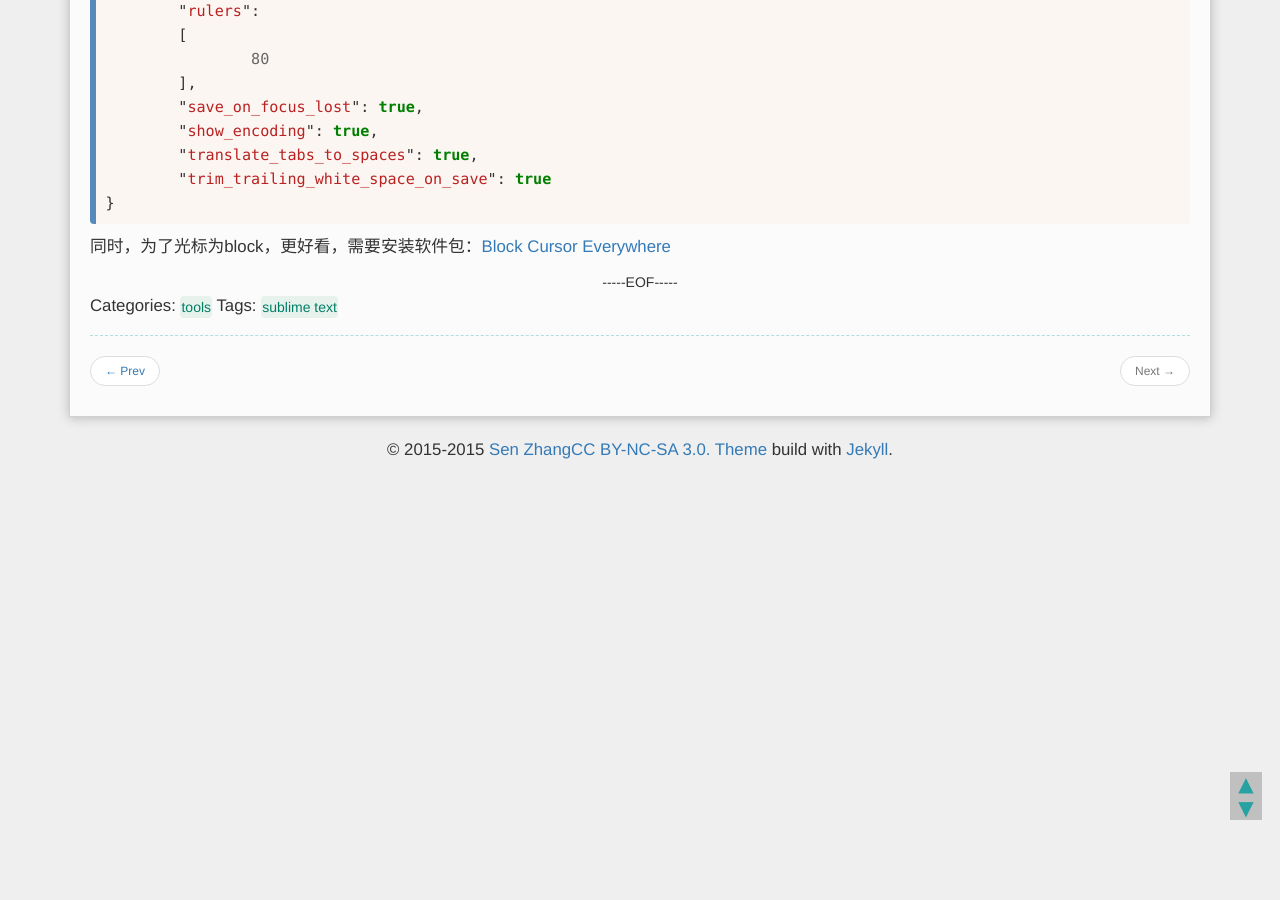
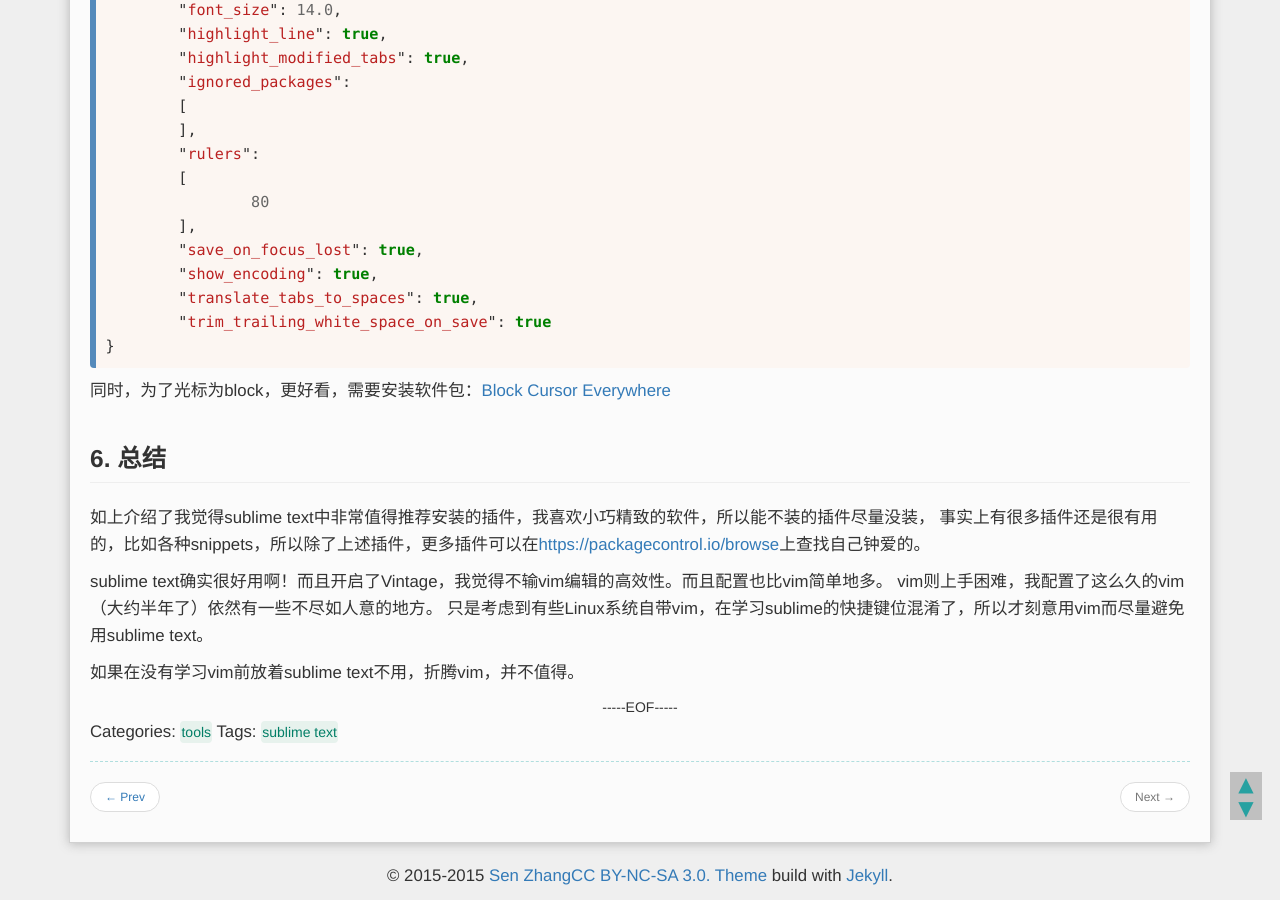
Before and after one commit to SenZhangAI/senzhangai.github.com, a Jekyll site: the page built from _posts/2015-12-01-sublime-text-3-install-setup-and-config.md, in a window 1280 px wide and 900 px high, scrolled down 4286 px. Built offline with Jekyll 4.4.1, drawn with Linux system fonts in a browser that asks for light colours; Markdown is read by kramdown in place of the engine named in the settings; comment, search, counter and statistics services are not loaded; some of the changed text lies outside the part shown.

Commit message:
add more content for sublime text install

````diff
--- a/_posts/2015-12-01-sublime-text-3-install-setup-and-config.md
+++ b/_posts/2015-12-01-sublime-text-3-install-setup-and-config.md
@@ -94,6 +94,9 @@ ST默认的autoComplete仅考虑当前文件，
 ### IMESupport
 解决中文输入法单词候选框不跟随光标的问题。
 
+### Emmet
+虽然我未来不打算做前端开发，但Emmet这样的神器不装实在太可惜了，总会有用到的场合。
+
 ## 3. 可选的package
 ### ColorHighlighter
 用于高亮颜色，例如`#0000FF`在ST中将辅助显示蓝色。`"red"`将辅助显示为红色。
@@ -101,7 +104,7 @@ ST默认的autoComplete仅考虑当前文件，
 详细参见： <https://packagecontrol.io/packages/Color%20Highlighter>
 
 ### ColorPicker
-颜色拾取及选取
+颜色拾取及选取，但是我在安装的过程中导致了Win 10系统崩溃，反正也觉得我能用到的场合不多。
 
 ### SublimeREPL
 用于直接在Sublime中单步运行解释型语言，例如R、Python、Ruby、Scala等
@@ -163,3 +166,13 @@ ST默认的autoComplete仅考虑当前文件，
 ```
 
 同时，为了光标为block，更好看，需要安装软件包：[Block Cursor Everywhere](https://packagecontrol.io/packages/Block%20Cursor%20Everywhere)
+
+## 6. 总结
+如上介绍了我觉得sublime text中非常值得推荐安装的插件，我喜欢小巧精致的软件，所以能不装的插件尽量没装，
+事实上有很多插件还是很有用的，比如各种snippets，所以除了上述插件，更多插件可以在<https://packagecontrol.io/browse>上查找自己钟爱的。
+
+sublime text确实很好用啊！而且开启了Vintage，我觉得不输vim编辑的高效性。而且配置也比vim简单地多。
+vim则上手困难，我配置了这么久的vim（大约半年了）依然有一些不尽如人意的地方。
+只是考虑到有些Linux系统自带vim，在学习sublime的快捷键位混淆了，所以才刻意用vim而尽量避免用sublime text。
+
+如果在没有学习vim前放着sublime text不用，折腾vim，并不值得。
````
